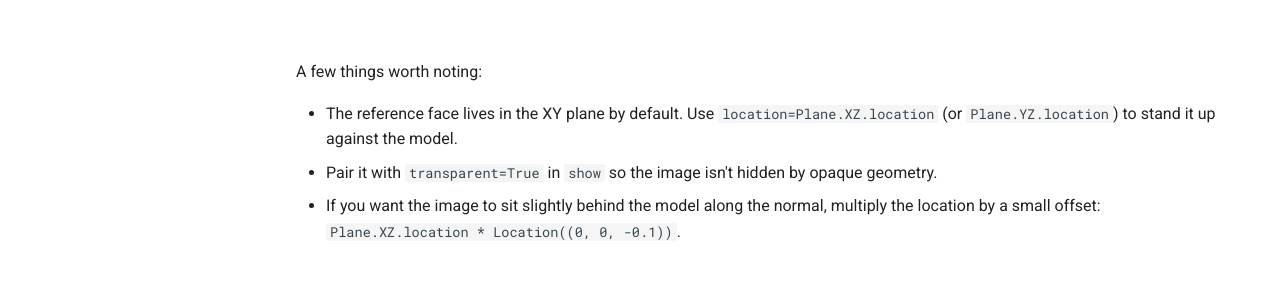
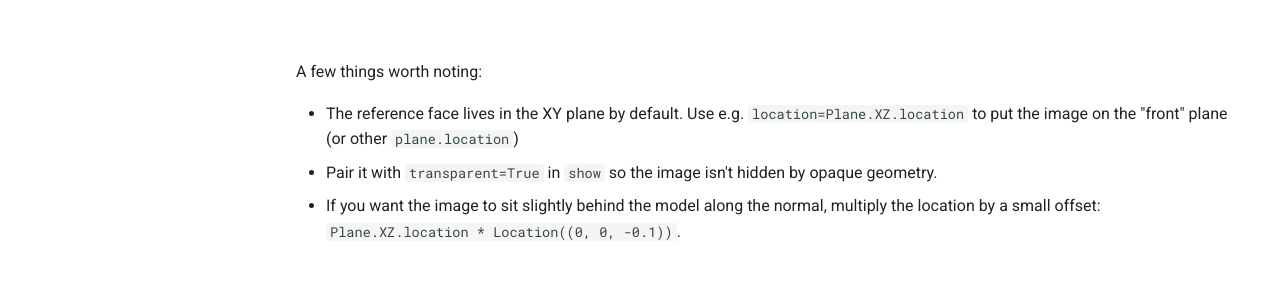
Before and after one commit to bernhard-42/vscode-ocp-cad-viewer, an MkDocs documentation site: the page built from docs/image_face.md, in a window 1280 px wide and 900 px high, scrolled down 3035 px. Shown: the part 352-642 px from the top of the window. Built offline with MkDocs 1.6.1 and Material for MkDocs 9.7.7, drawn with Linux system fonts in a browser that asks for light colours; plug-ins that fetch from the network failed and are left out; comment, search, counter and statistics services are not loaded.

Commit message:
improve wording

```diff
--- a/docs/image_face.md
+++ b/docs/image_face.md
@@ -121,7 +121,7 @@ Note, it is a good idea to place a face with original mm sizes onto th image to
 
 A few things worth noting:
 
-- The reference face lives in the XY plane by default. Use `location=Plane.XZ.location` (or `Plane.YZ.location`) to stand it up against the model.
+- The reference face lives in the XY plane by default. Use e.g. `location=Plane.XZ.location` to put the image on the "front" plane (or other `plane.location`)
 - Pair it with `transparent=True` in `show` so the image isn't hidden by opaque geometry.
 - If you want the image to sit slightly behind the model along the normal, multiply the location by a small offset: `Plane.XZ.location * Location((0, 0, -0.1))`.
 
```
